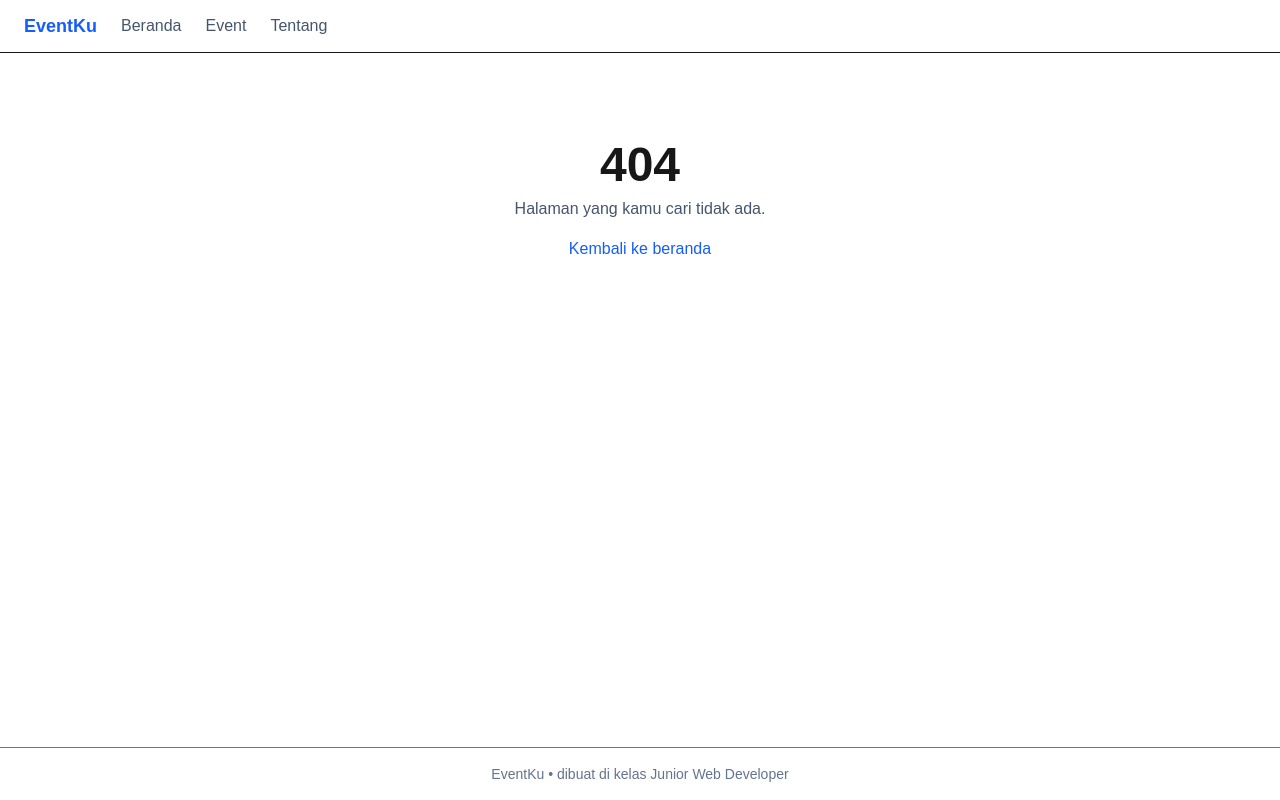
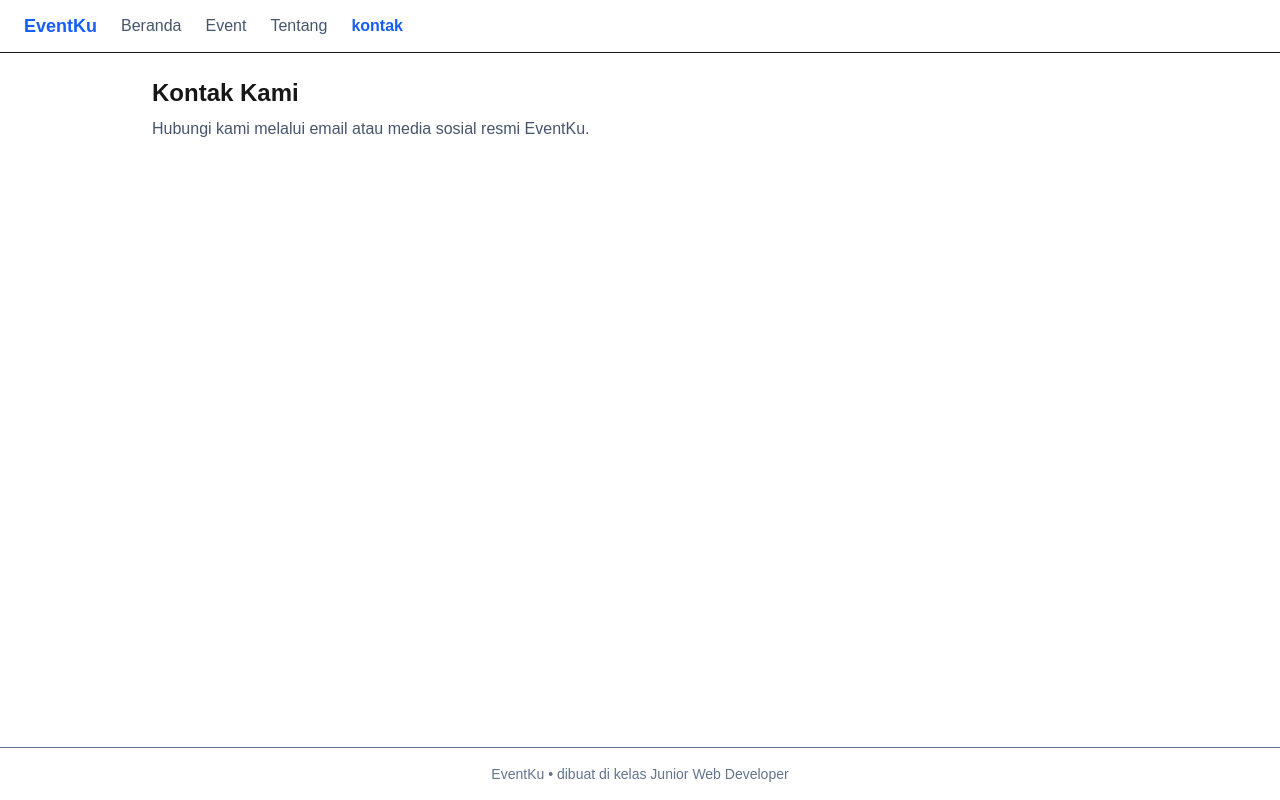
Before and after one commit to habibil1/Latihan-nextjs, a Next.js app: page /kontak in a window 1280 px wide. Before the commit this address had no page. Built offline with nearby package versions, Linux system fonts and the light colour scheme.

Commit message:
Membuat tab kontak di navbar

```diff
--- /dev/null
+++ b/app/kontak/page.tsx
@@ -0,0 +1,10 @@
+export default function Kontak() {
+  return (
+    <div>
+      <h1 className="text-2xl font-bold">Kontak Kami</h1>
+      <p className="mt-2 text-slate-600">
+        Hubungi kami melalui email atau media sosial resmi EventKu.
+      </p>
+    </div>
+  );
+}
--- a/components/Navbar.tsx
+++ b/components/Navbar.tsx
@@ -7,6 +7,7 @@ const menu = [
   { href: "/", teks: "Beranda" },
   { href: "/event", teks: "Event" },
   { href: "/tentang", teks: "Tentang" },
+  { href: "/kontak", teks: "kontak" },
 ];
 
 export default function Navbar() {
```
